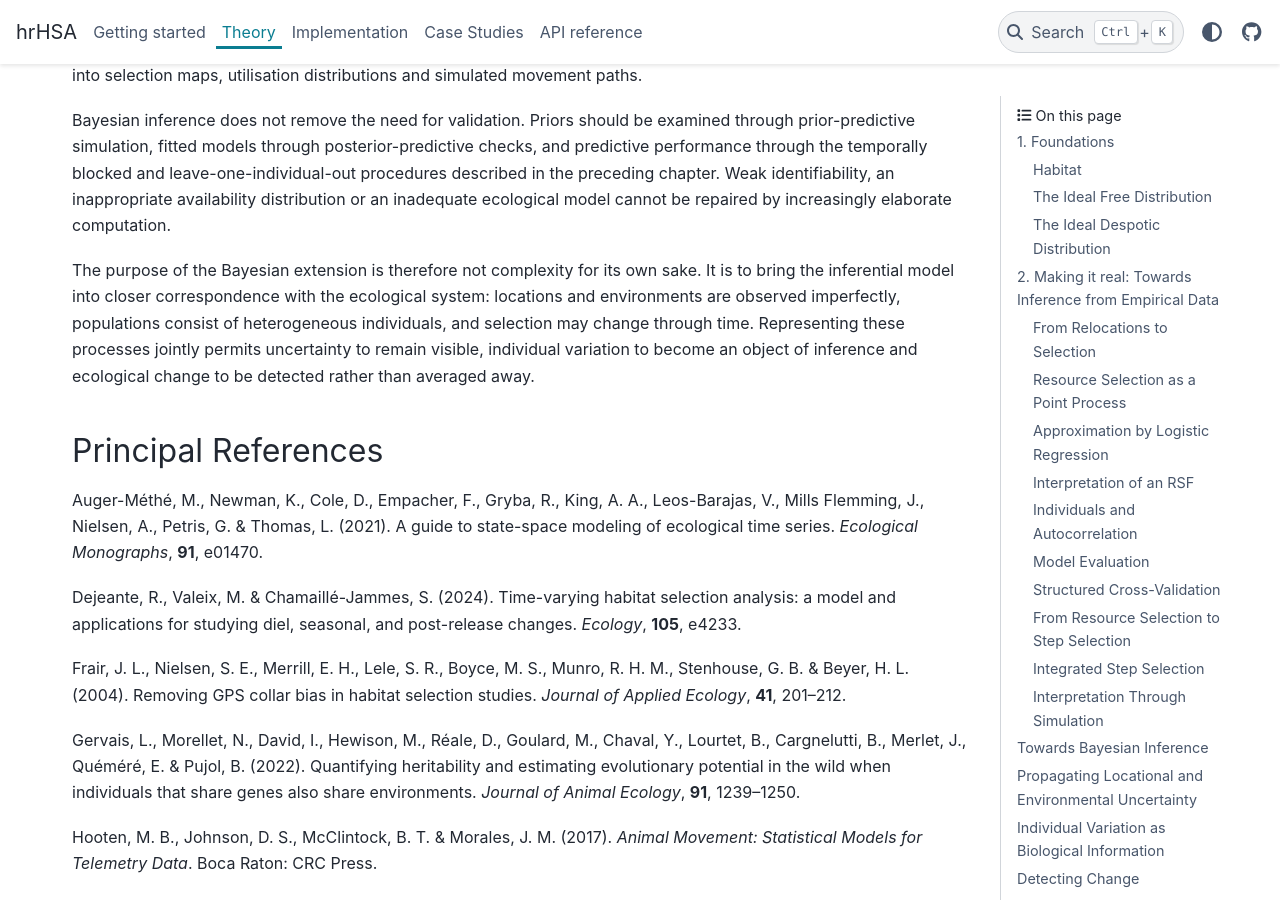
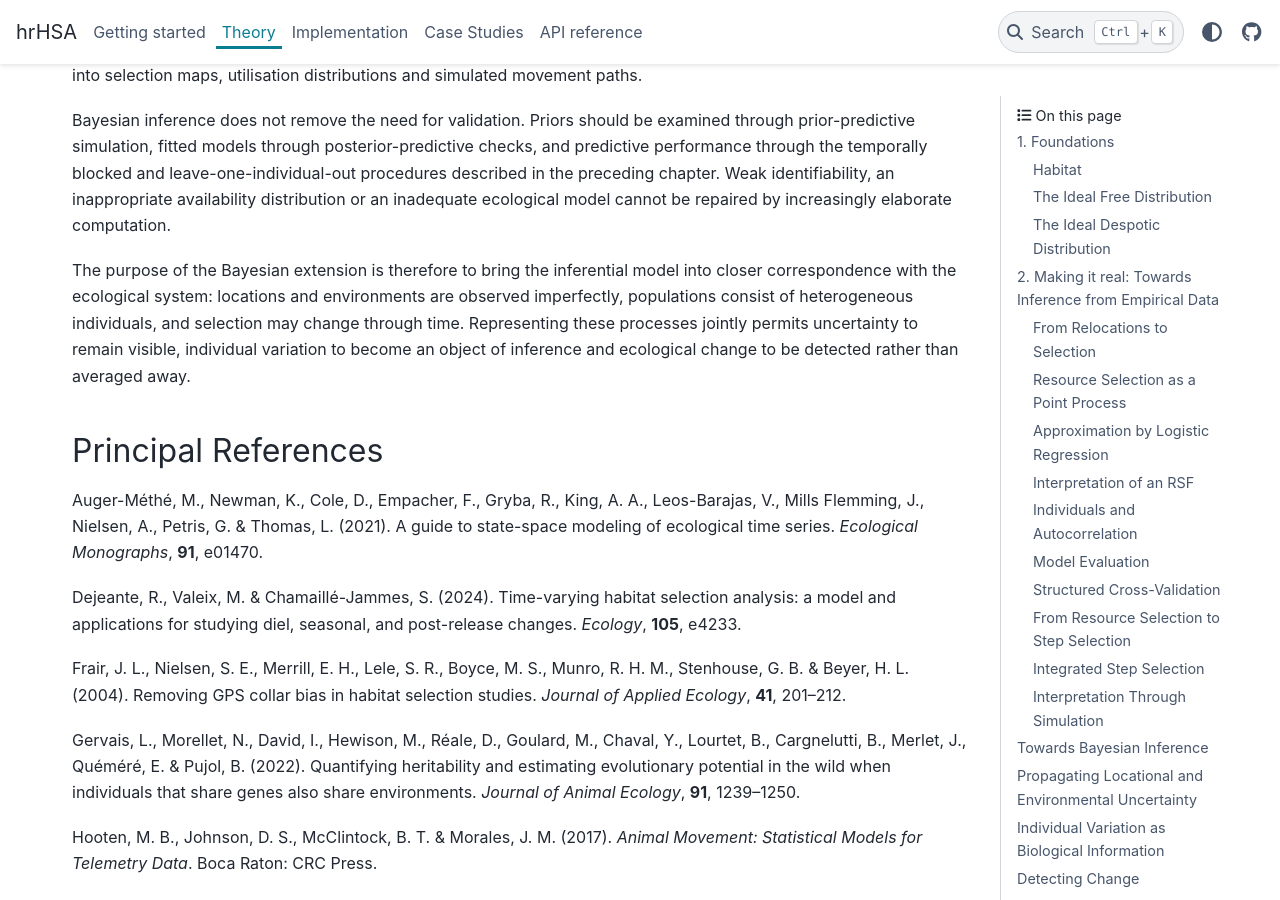
Before and after one commit to PantheraPaulus/hrHSA-public, a Sphinx documentation site: the page built from docs/theory.md, in a window 1280 px wide and 900 px high, scrolled down 15527 px. Built offline with Sphinx 7.4.7 and the PyData theme 0.15.4, drawn with Linux system fonts in a browser that asks for light colours.

Commit message:
Simplify purpose statement of Bayesian extension

```diff
--- a/docs/theory.md
+++ b/docs/theory.md
@@ -733,7 +733,7 @@ Each posterior draw represents one plausible state of the ecological system. Rep
 
 Bayesian inference does not remove the need for validation. Priors should be examined through prior-predictive simulation, fitted models through posterior-predictive checks, and predictive performance through the temporally blocked and leave-one-individual-out procedures described in the preceding chapter. Weak identifiability, an inappropriate availability distribution or an inadequate ecological model cannot be repaired by increasingly elaborate computation.
 
-The purpose of the Bayesian extension is therefore not complexity for its own sake. It is to bring the inferential model into closer correspondence with the ecological system: locations and environments are observed imperfectly, populations consist of heterogeneous individuals, and selection may change through time. Representing these processes jointly permits uncertainty to remain visible, individual variation to become an object of inference and ecological change to be detected rather than averaged away.
+The purpose of the Bayesian extension is therefore to bring the inferential model into closer correspondence with the ecological system: locations and environments are observed imperfectly, populations consist of heterogeneous individuals, and selection may change through time. Representing these processes jointly permits uncertainty to remain visible, individual variation to become an object of inference and ecological change to be detected rather than averaged away.
 
 ## Principal References
 
```
